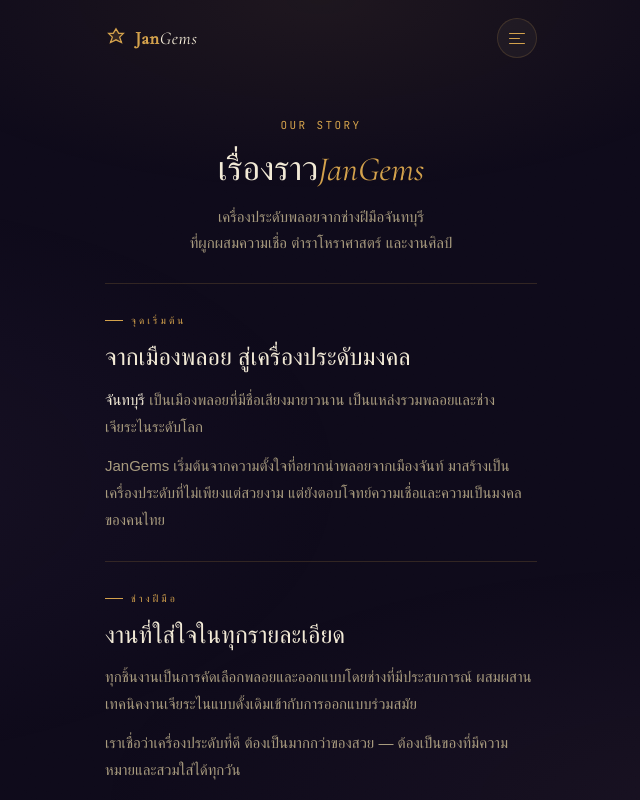
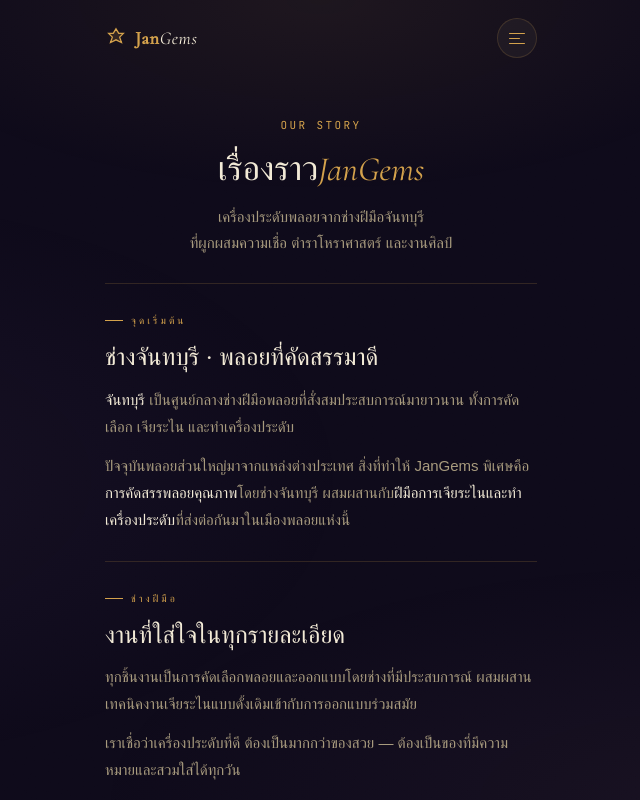
Before and after one commit to benjamas-jan/jangems, a Next.js app: page /about in a window 1280 px wide. Shown: the top 800 px of the page, without its empty margins (319-959 px from the left). Built offline with nearby package versions, Linux system fonts and the light colour scheme; a web font is replaced by a local one.

Commit message:
Reframe about page: Chanthaburi as craft hub, gems sourced globally

```diff
--- a/app/about/page.tsx
+++ b/app/about/page.tsx
@@ -27,16 +27,18 @@ export default function AboutPage() {
 
         <section className="jg-section">
           <div className="jg-section-label">จุดเริ่มต้น</div>
-          <h2 className="jg-section-title">จากเมืองพลอย สู่เครื่องประดับมงคล</h2>
+          <h2 className="jg-section-title">ช่างจันทบุรี · พลอยที่คัดสรรมาดี</h2>
           <div className="jg-section-body">
             <p>
-              <strong>จันทบุรี</strong> เป็นเมืองพลอยที่มีชื่อเสียงมายาวนาน
-              เป็นแหล่งรวมพลอยและช่างเจียระไนระดับโลก
+              <strong>จันทบุรี</strong> เป็นศูนย์กลางช่างฝีมือพลอยที่สั่งสมประสบการณ์มายาวนาน
+              ทั้งการคัดเลือก เจียระไน และทำเครื่องประดับ
             </p>
             <p>
-              JanGems เริ่มต้นจากความตั้งใจที่อยากนำพลอยจากเมืองจันท์
-              มาสร้างเป็นเครื่องประดับที่ไม่เพียงแต่สวยงาม
-              แต่ยังตอบโจทย์ความเชื่อและความเป็นมงคลของคนไทย
+              ปัจจุบันพลอยส่วนใหญ่มาจากแหล่งต่างประเทศ
+              สิ่งที่ทำให้ JanGems พิเศษคือ
+              <strong> การคัดสรรพลอยคุณภาพ</strong>โดยช่างจันทบุรี
+              ผสมผสานกับ<strong>ฝีมือการเจียระไนและทำเครื่องประดับ</strong>
+              ที่ส่งต่อกันมาในเมืองพลอยแห่งนี้
             </p>
           </div>
         </section>
```
